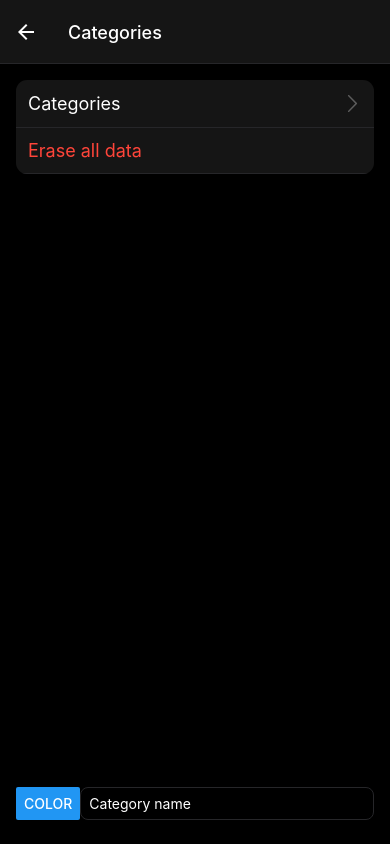
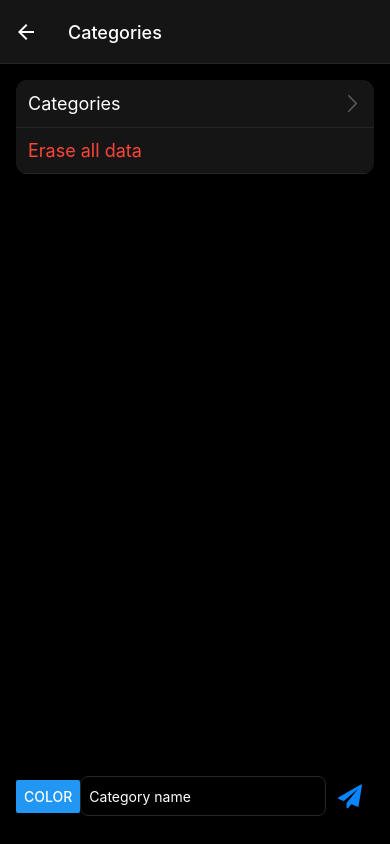
Before and after one commit to Andrsand/GoodbyeMoney, a React Native app: screen /Categories in a window 390 px wide. Built offline with nearby package versions, Linux system fonts and the light colour scheme.

Commit message:
Adding an icon to the category creation form

```diff
--- a/screens/Categories.tsx
+++ b/screens/Categories.tsx
@@ -1,18 +1,27 @@
 import React from 'react';
-import { View, Text, Button } from 'react-native';
+import {
+    Button,
+    KeyboardAvoidingView,
+    Text,
+    TextInput,
+    TouchableOpacity,
+    View,
+
+} from 'react-native';
 import Entypo from '@expo/vector-icons/Entypo';
+import FontAwesome from '@expo/vector-icons/FontAwesome';
 
 
 import { ListItem } from '../components/ListItem';
-import {
-    TextInput,
-    KeyboardAvoidingView
-} from 'react-native';
 import { theme } from "../theme";
 
 export const Categories = () => {
     return (
-        <KeyboardAvoidingView  behavior='height' keyboardVerticalOffset={112} style={{ margin: 16, flex: 1}}>
+        <KeyboardAvoidingView
+            behavior='padding'
+            keyboardVerticalOffset={112}
+            style={{ margin: 16, flex: 1 }}
+        >
             <View
                 style={{
                     borderRadius: 11,
@@ -35,12 +44,12 @@ export const Categories = () => {
         />
 
             <ListItem label='Erase all data' isDestructive onClick={() => { }} />
-
             </View>
             <View style={{ flex: 1 }} />
             <View
                 style={{
                     display: 'flex',
+                    alignItems: 'center',
                     flexDirection: 'row',
                     paddingVertical: 8,
                 }}
@@ -50,6 +59,7 @@ export const Categories = () => {
                     placeholder='Category name'
                     style={{
                         color: 'white',
+                        height: 40,
                         borderColor: theme.colors.border,
                         borderWidth: 1,
                         flex: 1,
@@ -57,6 +67,13 @@ export const Categories = () => {
                         paddingLeft: 8,
                     }}
                 />
+                <TouchableOpacity
+                    style={{
+                        padding: 12,
+                    }}
+                >
+                    <FontAwesome name='send' size={24} color={theme.colors.primary}/>
+                </TouchableOpacity>
 
             </View>
             </KeyboardAvoidingView>
```
